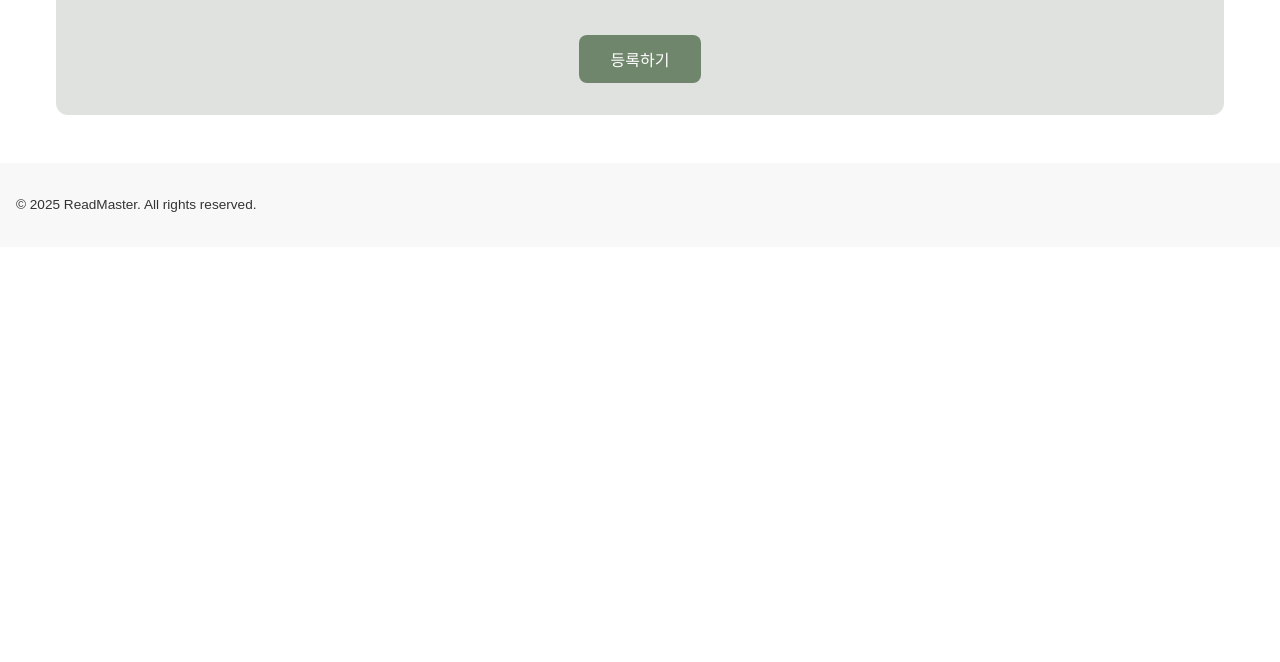
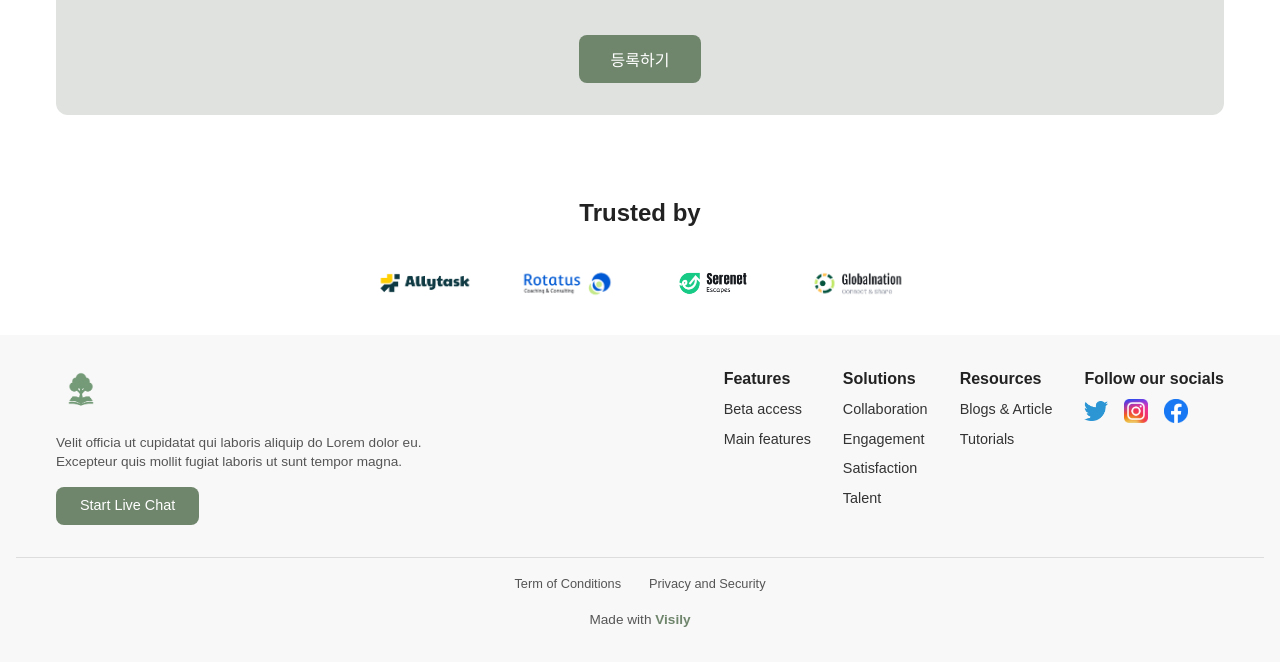
Before and after one commit to soeun77/AI-project, a plain HTML site: page books.html in a window 1280 px wide. Shown: the part 1152-1814 px from the top of the page. Before the commit the page ends 1399 px from the top, so only its background shows below. Drawn offline with Linux system fonts and the light colour scheme.

Commit message:
add images

```diff
--- a/books.html
+++ b/books.html
@@ -13,17 +13,19 @@ cd<!DOCTYPE html>
     <div class="header-container">
       <!-- 왼쪽 로고 -->
       <div class="logo left-logo">
+        <a href="./index.html">
         <img src="images/logo-tree.png" alt="ReadMaster 로고" />
+        </a>
       </div>
       <!-- 내비게이션 -->
       <nav class="nav-menu">
-        <ul>
-          <li><a href="#">Home</a></li>
-          <li><a href="#">reader란?</a></li>
-          <li><a href="#">책읽기</a></li>
-          <li><a href="#">이야기</a></li>
-          <li><a href="#">문의</a></li>
-        </ul>
+      <ul>
+        <li><a href="./index.html">Home</a></li>
+        <li><a href="./recommendations.html">reader란?</a></li>
+        <li><a href="./books.html">책읽기</a></li>
+        <li><a href="./stories.html">이야기</a></li>
+        <li><a href="#">문의</a></li>
+      </ul>
       </nav>
       <!-- 오른쪽 로그인/가입 -->
         <div class="auth">
@@ -125,12 +127,71 @@ cd<!DOCTYPE html>
       </div>
     </section>
     <!-- ====== /책 등록하기 ====== -->
+     <section class="trusted-section page-section">
+      <div class="container">
+        <h3 class="trusted-title">Trusted by</h3>
+        <div class="trusted-logos">
+          <img src="images/logo1.png" alt="Allytask" />
+          <img src="images/logo2.png" alt="Rotatus" />
+          <img src="images/logo3.png" alt="Serenet" />
+          <img src="images/logo4.png" alt="Globalnation" />
+        </div>
+      </div>
+    </section>
   </main>
   <!-- ============================================================ -->
 
   <!-- (필요하다면 하단 푸터를 복사하여 붙여넣으세요) -->
+  <!-- ====== 푸터 ====== -->
   <footer class="site-footer">
-    <p>&copy; 2025 ReadMaster. All rights reserved.</p>
+    <div class="container footer-container">
+      <div class="footer-left">
+        <img src="images/logo-tree.png" alt="ReadMaster 로고" class="footer-logo" />
+        <p class="footer-desc">
+          Velit officia ut cupidatat qui laboris aliquip do Lorem dolor eu.<br>
+          Excepteur quis mollit fugiat laboris ut sunt tempor magna.
+        </p>
+        <a href="#" class="live-chat-btn">Start Live Chat</a>
+      </div>
+      <div class="footer-links">
+        <div class="footer-column">
+          <h4>Features</h4>
+          <ul>
+            <li><a href="#">Beta access</a></li>
+            <li><a href="#">Main features</a></li>
+          </ul>
+        </div>
+        <div class="footer-column">
+          <h4>Solutions</h4>
+          <ul>
+            <li><a href="#">Collaboration</a></li>
+            <li><a href="#">Engagement</a></li>
+            <li><a href="#">Satisfaction</a></li>
+            <li><a href="#">Talent</a></li>
+          </ul>
+        </div>
+        <div class="footer-column">
+          <h4>Resources</h4>
+          <ul>
+            <li><a href="#">Blogs & Article</a></li>
+            <li><a href="#">Tutorials</a></li>
+          </ul>
+        </div>
+        <div class="footer-column">
+          <h4>Follow our socials</h4>
+          <ul class="social-icons">
+            <li><a href="#"><img src="images/icon-twitter.png" alt="Twitter" /></a></li>
+            <li><a href="#"><img src="images/icon-instagram.png" alt="Instagram" /></a></li>
+            <li><a href="#"><img src="images/icon-facebook.png" alt="Facebook" /></a></li>
+          </ul>
+        </div>
+      </div>
+    </div>
+    <div class="footer-bottom">
+      <a href="#">Term of Conditions</a>
+      <span>Privacy and Security</span>
+    </div>
+    <div class="made-with">Made with <span class="visily-logo">Visily</span></div>
   </footer>
 </body>
 </html>
```
Also changed, not shown: recommendations.html (+16 -14 lines), stories.html (+20 -18 lines), images/icon-facebook.png (added), images/icon-instagram.png (added), images/icon-twitter.png (added), images/logo1.png (added), images/logo2.png (added), images/logo3.png (added), images/logo4.png (added), 4 other files.
